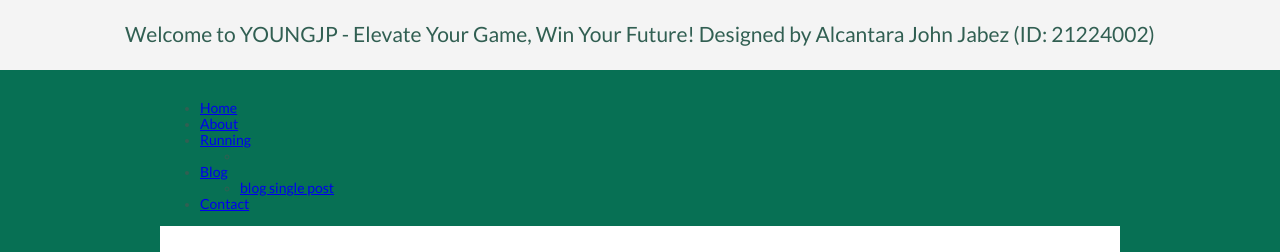
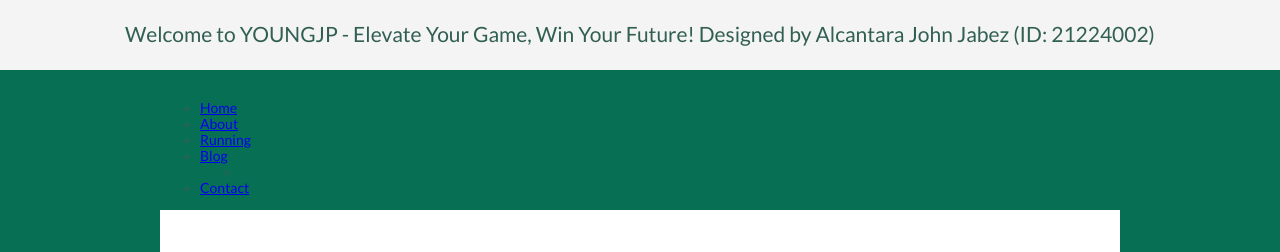
Before and after one commit to jomi456/Jomi456fitnessjp.github.io, a plain HTML site: page index.html in a window 1280 px wide. Shown: the top 252 px of the page. Drawn offline with Linux system fonts and the light colour scheme.

Commit message:
update index.html5

```diff
--- a/index.html
+++ b/index.html
@@ -30,16 +30,11 @@
                     </li>
                     <li>
                         <a href="running.html">Running</a>
-                        <ul>
-                            <li>                            </li>
-                        </ul>
-                    </li>
+                        <ul>                        </ul>
                     <li>
                         <a href="blog.html">Blog</a>
                         <ul>
-                            <li>
-                                <a href="blogsinglepost.html">blog single post</a>
-                            </li>
+                            <li>                            </li>
                         </ul>
                     </li>
                     <li>
```
